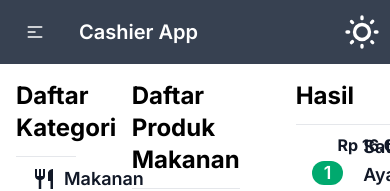
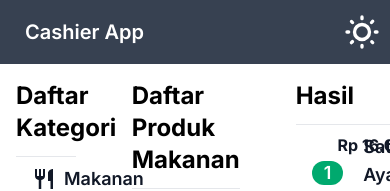
Before and after one commit to BillyHasman/CashierApp-nextJS, a Next.js app: page / in a window 390 px wide. Shown: the top 191 px of the page. Built offline with nearby package versions, Linux system fonts and the light colour scheme; data requests are answered from the project's data file.

Commit message:
style: Rename Navbar

```diff
--- a/src/app/components/Navbar.js
+++ b/src/app/components/Navbar.js
@@ -13,56 +13,20 @@ export default function Navbar() {
     lg:px-96'
     >
       <div className='navbar-start'>
-        <div className='dropdown'>
-          <div tabIndex={0} role='button' className='btn btn-ghost lg:hidden'>
-            <svg
-              xmlns='http://www.w3.org/2000/svg'
-              className='h-5 w-5'
-              fill='none'
-              viewBox='0 0 24 24'
-              stroke='currentColor'
-            >
-              <path
-                strokeLinecap='round'
-                strokeLinejoin='round'
-                strokeWidth='2'
-                d='M4 6h16M4 12h8m-8 6h16'
-              />
-            </svg>
-          </div>
-          <ul
-            tabIndex={0}
-            className='menu menu-sm dropdown-content bg-base-100 rounded-box z-[1] mt-3 w-52 p-2 shadow'
-          >
-            <li>
-              <a>Item 1</a>
-            </li>
-            <li>
-              <a>Parent</a>
-              <ul className='p-2'>
-                <li>
-                  <a>Submenu 1</a>
-                </li>
-                <li>
-                  <a>Submenu 2</a>
-                </li>
-              </ul>
-            </li>
-            <li>
-              <a>Item 3</a>
-            </li>
-          </ul>
-        </div>
         <a className='btn btn-ghost text-xl'>Cashier App</a>
       </div>
       <div className='navbar-center hidden lg:flex'>
         <ul className='menu menu-horizontal px-1'>
           <li>
-            <a>Item 1</a>
+            <a>Home</a>
           </li>
           <li>
+            <a>Order</a>
+          </li>
+
+          {/* <li>
             <details>
-              <summary>Parent</summary>
+              <summary>Order</summary>
               <ul className='p-2'>
                 <li>
                   <a>Submenu 1</a>
@@ -72,9 +36,9 @@ export default function Navbar() {
                 </li>
               </ul>
             </details>
-          </li>
+          </li> */}
           <li>
-            <a>Item 3</a>
+            <a>Finish</a>
           </li>
         </ul>
       </div>
```
